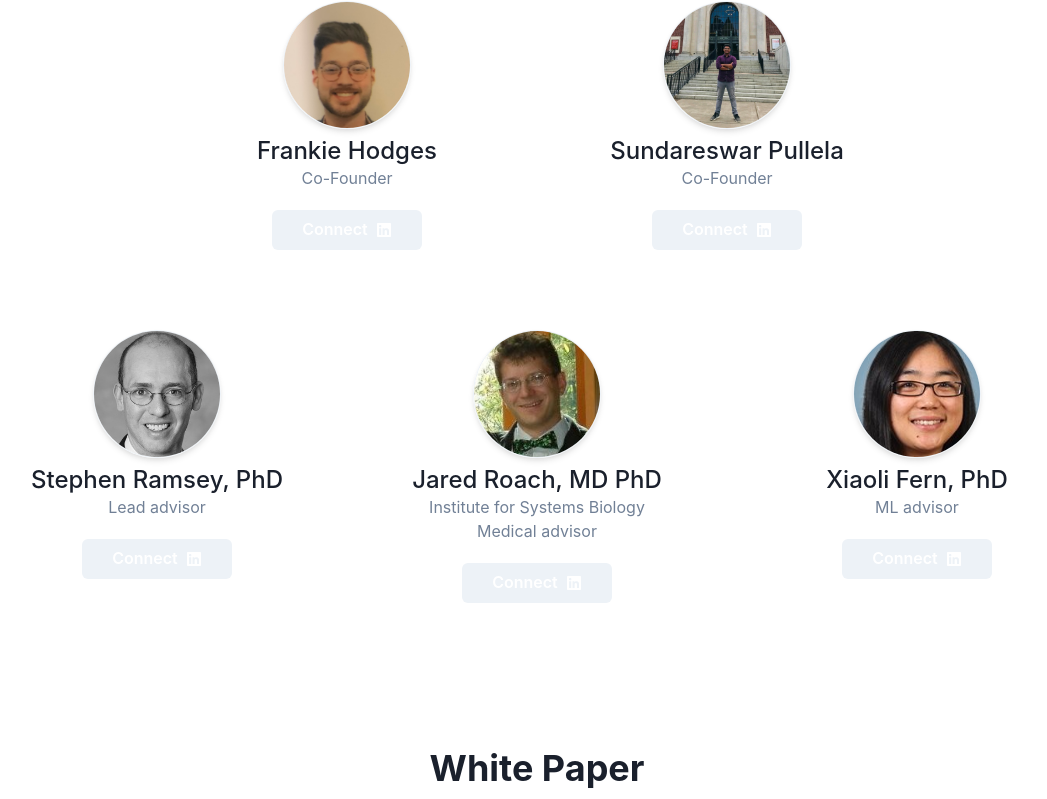
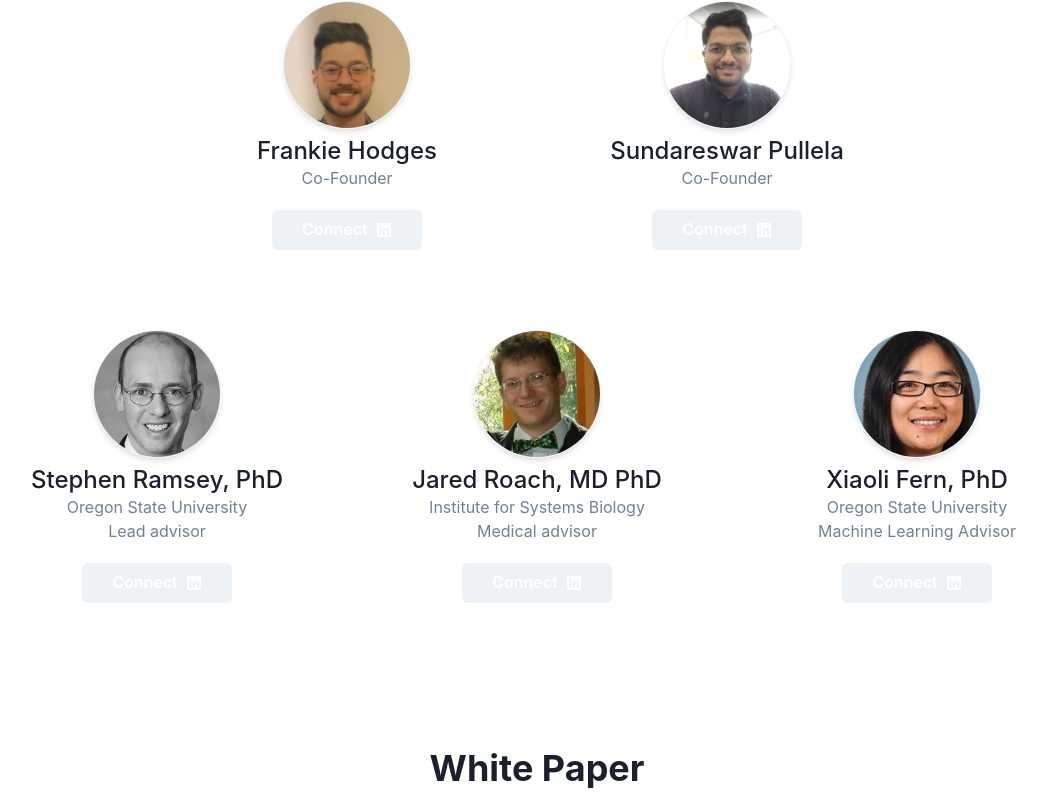
Before and after one commit to rarepath/Rarepath-home, a React (Vite) app: page / in a window 1280 px wide. Shown: the part 3781-4580 px from the top of the page, without its empty margins (103-1150 px from the left). Built offline with nearby package versions, Linux system fonts and the light colour scheme.

Commit message:
update team info

```diff
--- a/src/assets/index.ts
+++ b/src/assets/index.ts
@@ -7,7 +7,7 @@ import dom from "@/assets/home/headshots/dom.jpeg";
 import fern from "@/assets/home/headshots/fern.jpeg";
 import roach from "@/assets/home/headshots/roach.jpeg";
 import ramsey from "@/assets/home/headshots/sramsey_studio.jpg";
-import sundar from "@/assets/home/headshots/sundar.jpeg";
+import sundar from "@/assets/home/headshots/sundar.png";
 import frankie from "@/assets/home/headshots/frankie.jpeg";
 import previewOne from "@/assets/home/preview_1.png";
 import previewTwo from "@/assets/home/preview_2.png";
--- a/src/pages/home/sections/Team.tsx
+++ b/src/pages/home/sections/Team.tsx
@@ -103,6 +103,7 @@ const ADVISOR_HEADSHOTS: headShotsInterface[] = [
     name: "Stephen Ramsey, PhD",
     role: "Lead advisor",
     src: ramsey,
+    from: "Oregon State University",
     linkedin: "https://www.linkedin.com/in/sramsey/",
   },
   {
@@ -114,7 +115,8 @@ const ADVISOR_HEADSHOTS: headShotsInterface[] = [
   },
   {
     name: "Xiaoli Fern, PhD",
-    role: "ML advisor",
+    role: "Machine Learning Advisor",
+    from: "Oregon State University",
     src: fern,
     linkedin: "https://www.linkedin.com/in/xiaoli-fern-712b455/",
   },
```
Also changed, not shown: src/assets/home/headshots/sundar.png (added), 1 other file (tests, documents, lock files or other folders).
